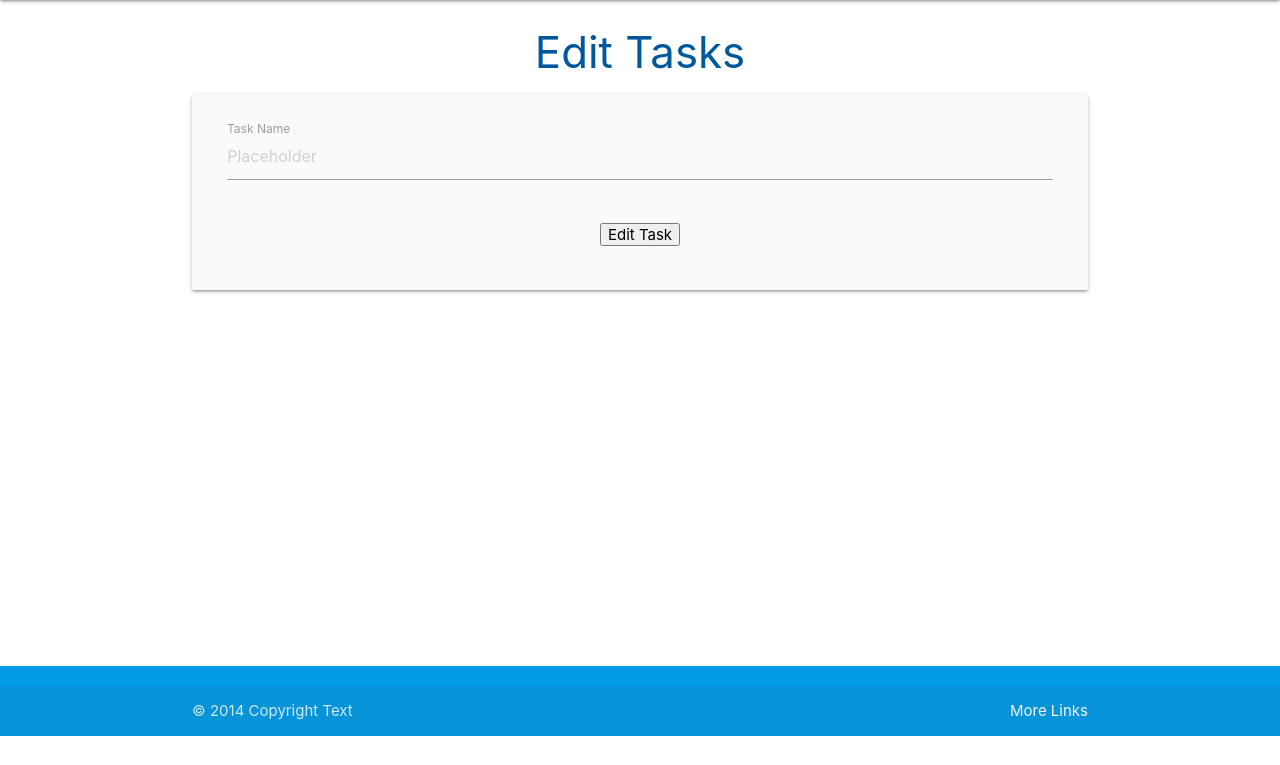
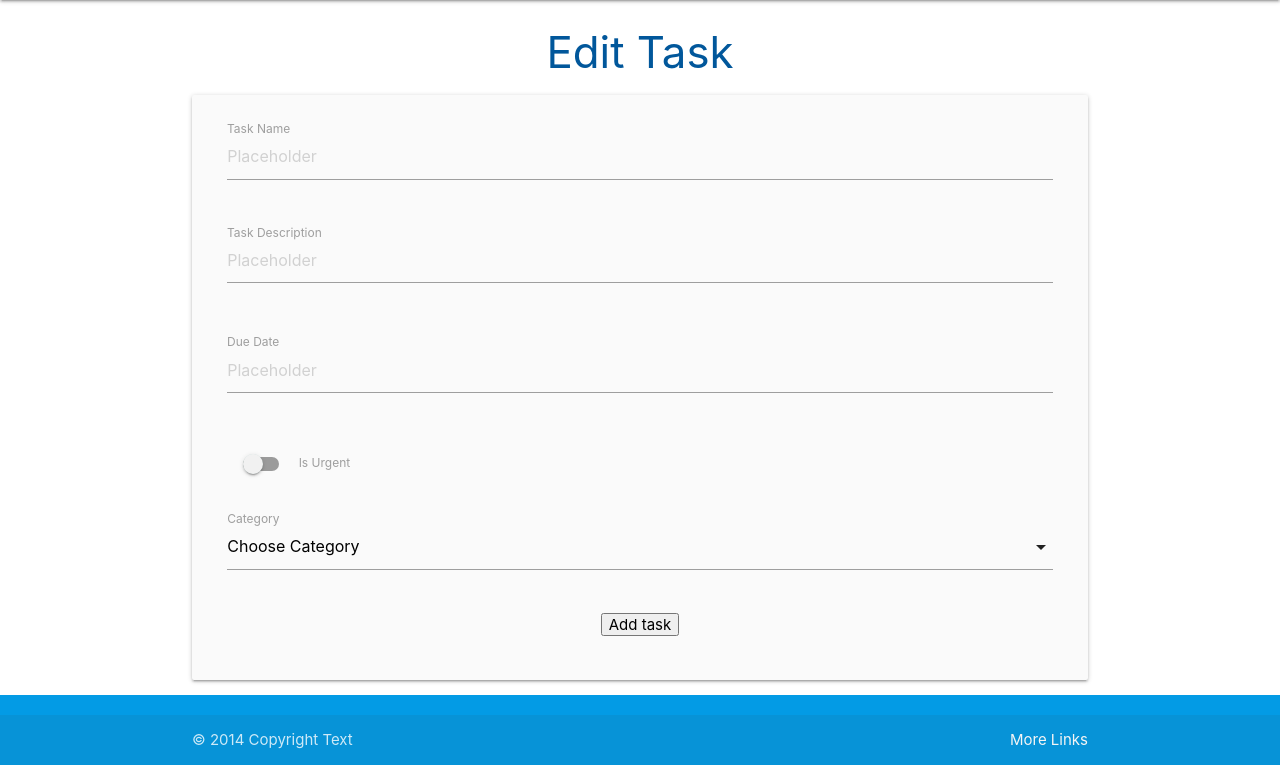
Before and after one commit to GeorgeOsborn97/Task-manager, a Flask app: template taskmanager/templates/edit_task.html in a window 1280 px wide. Shown: the part 64-829 px from the top of the page. Before the commit the page ends 800 px from the top, so only its background shows below. Run offline with Flask 2, Linux system fonts and the light colour scheme; the template is opened without the code that fills it, so the values that code supplies are empty.

Commit message:
update edit tasks

```diff
--- a/taskmanager/templates/edit_task.html
+++ b/taskmanager/templates/edit_task.html
@@ -1,20 +1,67 @@
 {% extends 'base.html' %}
 {% block content %}
 
-<h3 class="light-blue-text text-darken-4 center-align">Edit Tasks</h3>
-
+<h3 class="light-blue-text text-darken-4 center-align">Edit Task</h3>
 <div class="row card-panel grey lighten-5">
-    <form class="col s12" method="POST" action="{{ url_for('edit_task', task_id=task.id) }}">
+    <form class="col s12" method="POST" action="{{ url_for('edit_task') }}">
+    <!--Task name-->
       <div class="row">
         <div class="input-field col s12">
-          <input placeholder="Placeholder" name="task_name" value="{{ task.task_name }}" id="task_name" type="text" class="validate" min-length="3" min-length="25" required>
+          <input placeholder="Placeholder" name="task_name" id="task_name" type="text" value="{{ task.task_name }}" class="validate" min-length="3" max-length="50" required>
           <label for="task_name">Task Name</label>
         </div>
       </div>
+      <!--Task desc-->
+      <div class="row">
+        <div class="input-field col s12">
+          <textarea placeholder="Placeholder" name="task_description" id="task_description" type="text" value="{{- task.task_description -}}" class="materialize-textarea validate" min-length="3" max-length="200" required></textarea>
+          <label for="task_description">Task Description</label>
+        </div>
+      </div>
+      <!--Due date-->
+      <div class="row">
+        <div class="input-field col s12">
+          <input placeholder="Placeholder" name="due_date" id="due_date" type="text" value="{{ task.due_date }}" class="datepicker validate" required>
+          <label for="due_date">Due Date</label>
+        </div>
+      </div>
+       <!--is urgent-->
+       <div class="row">
+        <div class="input-field col s12">
+            <div class="switch">
+                <label for="is_urgent">
+                    {% if task.is_urgent == True %}
+                        <input id="is_urgent" name="is_urgent" type="checkbox" checked>
+                    {% else %}
+                    <input id="is_urgent" name="is_urgent" type="checkbox">
+                    {% endif %}
+                  <span class="lever"></span>
+                  Is Urgent
+                </label>
+              </div>
+        </div>
+      </div>
+      <!--category id-->
+      <div class="row">
+        <div class="input-field col s12">
+          <select name="category_id" id="category_id" class="validate" value="{{ category.category_name }}" required>
+            <option value="" disabled>Choose Category</option>
+            {% for category in categories %}
+                {% if category == task.category %}
+                    <option value="{{ category.id }}" selected>{{ category.category_name }}</option>
+                {% else %}
+                    <option value="{{ category.id }}">{{ category.category_name }}</option>
+                {% endif %}
+            {% endfor %}
+          </select>
+          <label for="category_id">Category</label>
+        </div>
+      </div>
+      <!--submit-->
       <div class="row">
         <div class="col s12 center-align">
             <button class="submit" class="btn-large light-blue darken-1">
-                Edit Task
+                Add task
             </button>
         </div>
       </div>
```
Also changed, not shown: taskmanager/routes.py (+10 -4 lines), 1 other file.
